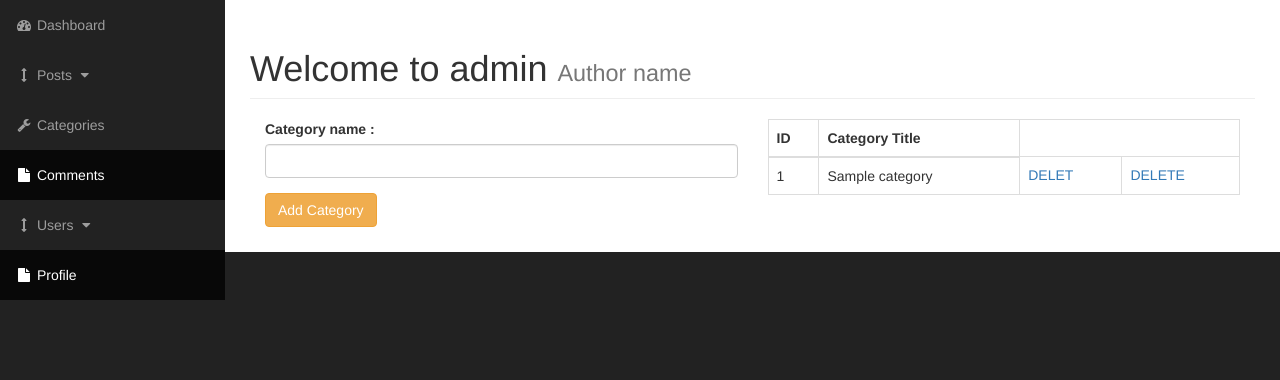
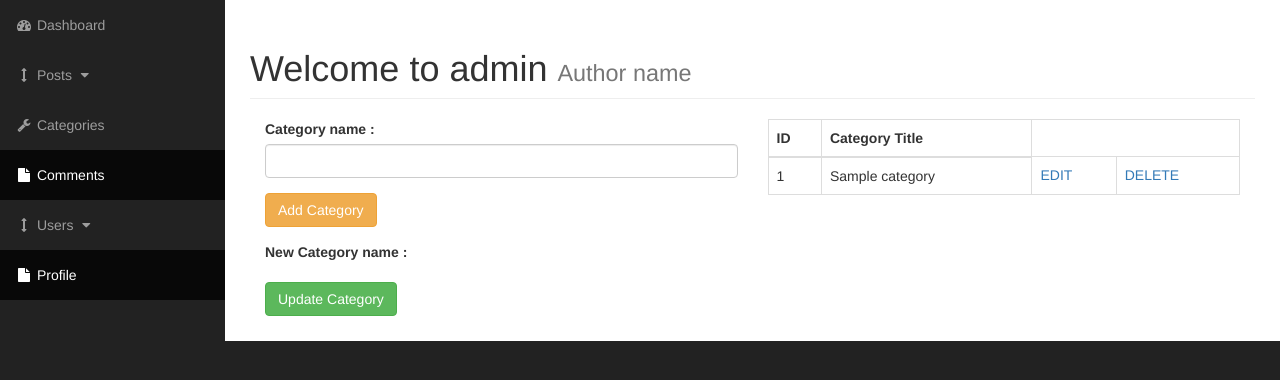
Before and after one commit to vidarshan/Online-Blogging-System, a PHP site: page /admin/categories.php in a window 1280 px wide. Shown: the part 51-431 px from the top of the page. Run offline with PHP 8.4, Linux system fonts and the light colour scheme; tables that the repository leaves empty or names only in its code hold one stand-in row (values such as "Sample post").

Commit message:
Updating categories part 1

```diff
--- a/admin/categories.php
+++ b/admin/categories.php
@@ -53,6 +53,41 @@
                             <input class="btn btn-warning" type="submit" name="submit" value="Add Category">
                             </div>
                         </form>
+
+                        <form action="" method="post">
+                            <div class="form-group">
+                            <label for="">New Category name : </label>
+
+                            <?php
+
+                            if(isset($_GET['edit'])){
+
+                                $cat_id = $_GET['edit'];
+                                $query = "SELECT * FROM categories WHERE cat_id = '{$cat_id}' ";
+
+                                $edit_categories = mysqli_query($connection, $query);
+                                while($row = mysqli_fetch_assoc($edit_categories)){
+
+                                    $cat_id = $row['cat_id'];
+                                    $cat_title = $row['cat_title'];
+
+
+                                ?>
+
+                                <input value="<?php if(isset($cat_title)){echo $cat_title;}?>" type="text" name="cat_title" class="form-control">
+                               <?php }  ?>
+
+                            <?php
+                            }
+
+
+                            ?>
+
+                            </div>
+                            <div class="form-group">
+                            <input class="btn btn-success" type="submit" name="submit" value="Update Category">
+                            </div>
+                        </form>
                         </div>
 
 
@@ -86,13 +121,14 @@
                                                     echo "<tr>";
                                                     echo "<td>{$cat_id}</td>";
                                                     echo "<td>{$cat_title}</td>";
-                                                    echo "<td><a href='categories.php?edit={$cat_id}'>DELET</a></td>";
+                                                    echo "<td><a href='categories.php?edit={$cat_id}'>EDIT</a></td>";
                                                     echo "<td><a href='categories.php?delete={$cat_id}'>DELETE</a></td>";
                                                     echo "</tr>";
 
                                                 }
 
                                         ?>
+
 
                                         <?php
                                             if(isset($_GET['delete'])){
```
